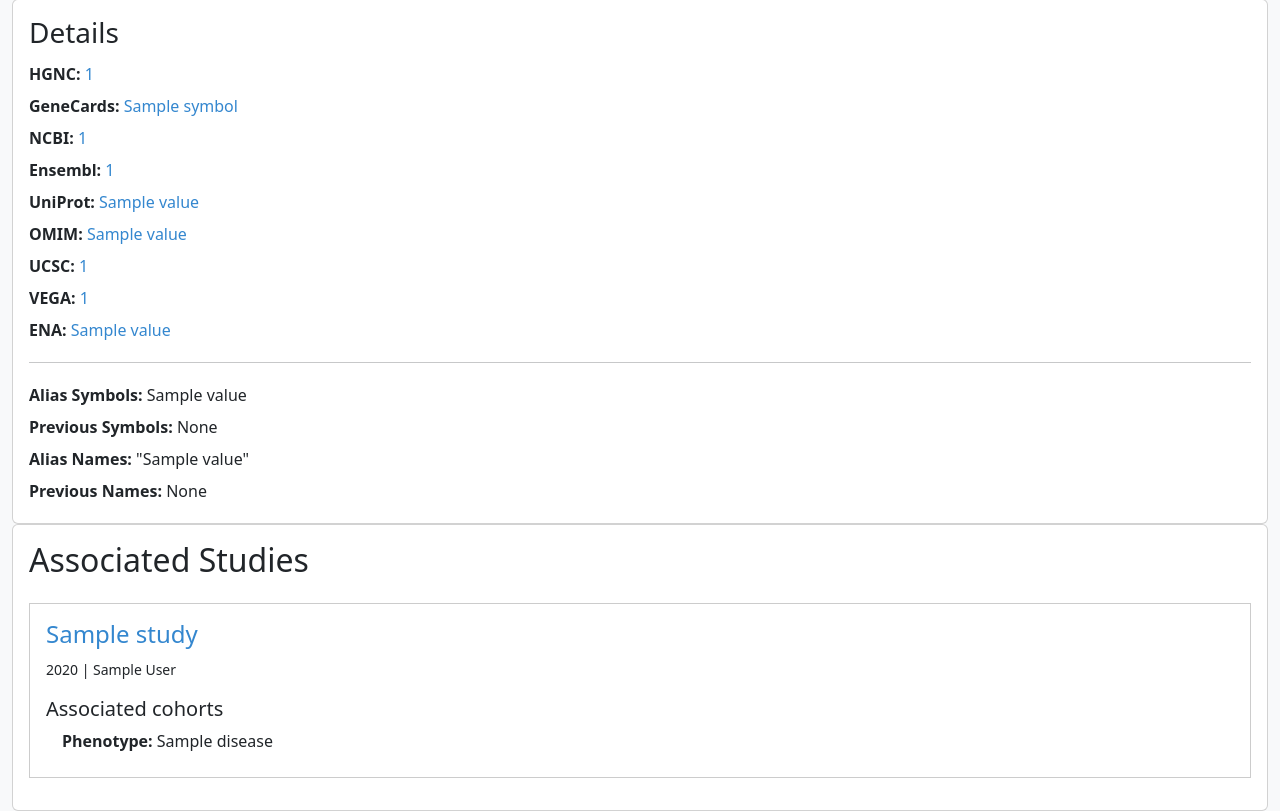
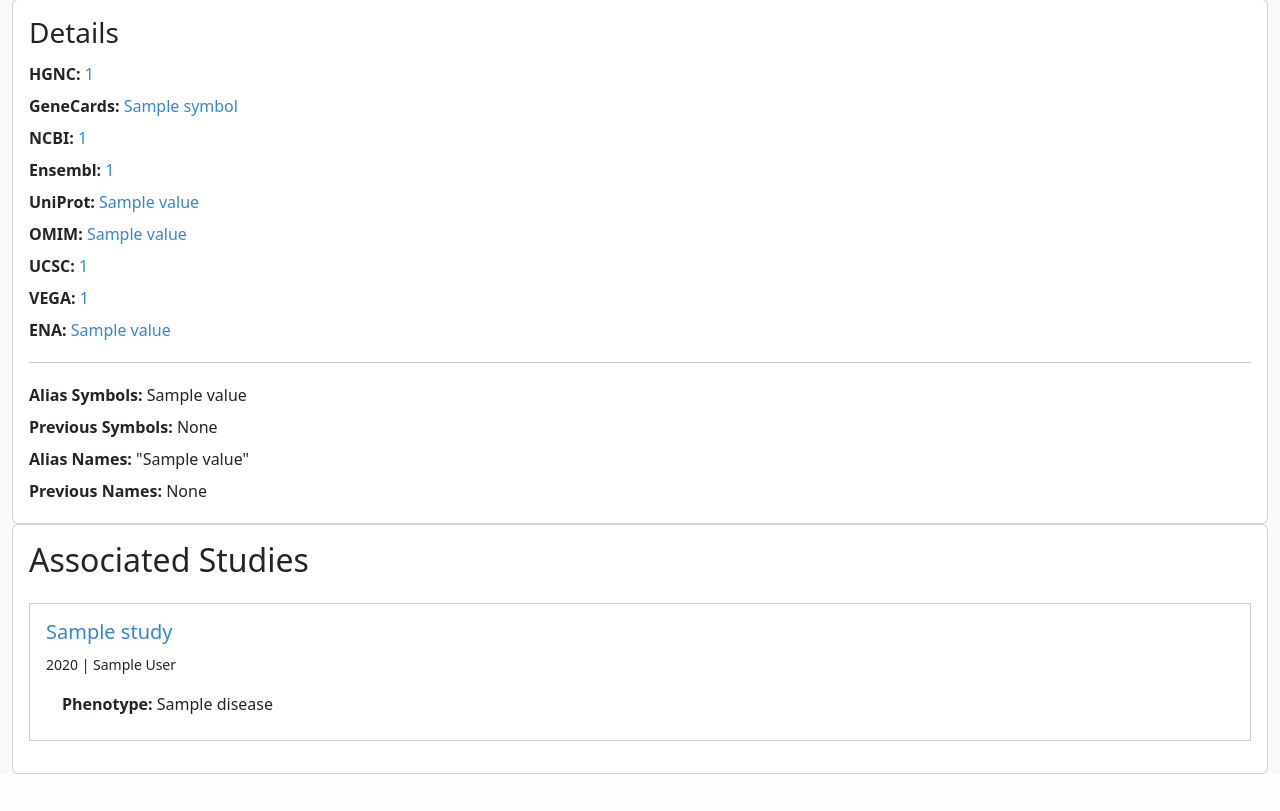
Before and after one commit to ruvilonix/sick-genes, a Django app: template sickgenes/templates/sickgenes/gene_detail.html in a window 1280 px wide. Shown: the part 187-998 px from the top of the page. After the commit the page ends 961 px from the top, so only its background shows below. Run offline with Django 5.2, Linux system fonts and the light colour scheme; the template is opened without the code that fills it: most values are stand-ins (such as "Sample title", 1, 10 or a date in 2020).

Commit message:
made study blocks on gene page a little more sleek

```diff
--- a/sickgenes/templates/sickgenes/gene_detail.html
+++ b/sickgenes/templates/sickgenes/gene_detail.html
@@ -119,13 +119,12 @@
         {% for study, cohorts in studies_data %}
             <div style="border: 1px solid #ccc; margin: 1em 0; padding: 1em;">
                 <header>
-                    <h4>
+                    <h5>
                         <a href="{{ study.get_absolute_url }}">{{ study.title }}</a>
-                    </h4>
-                    <p><small>{{ study.publication_year }} | {{ study.authors }}</small></p>
+                    </h5>
+                    <p><small>{{ study.publication_year }} | {{ study.short_authors }}</small></p>
                 </header>
                 <div>
-                    <h5>Associated cohorts</h5>
                     {% for cohort in cohorts %}
                         <div style="padding-left: 1em; margin-bottom: 0.5em;">
                             <strong>Phenotype:</strong>
```
